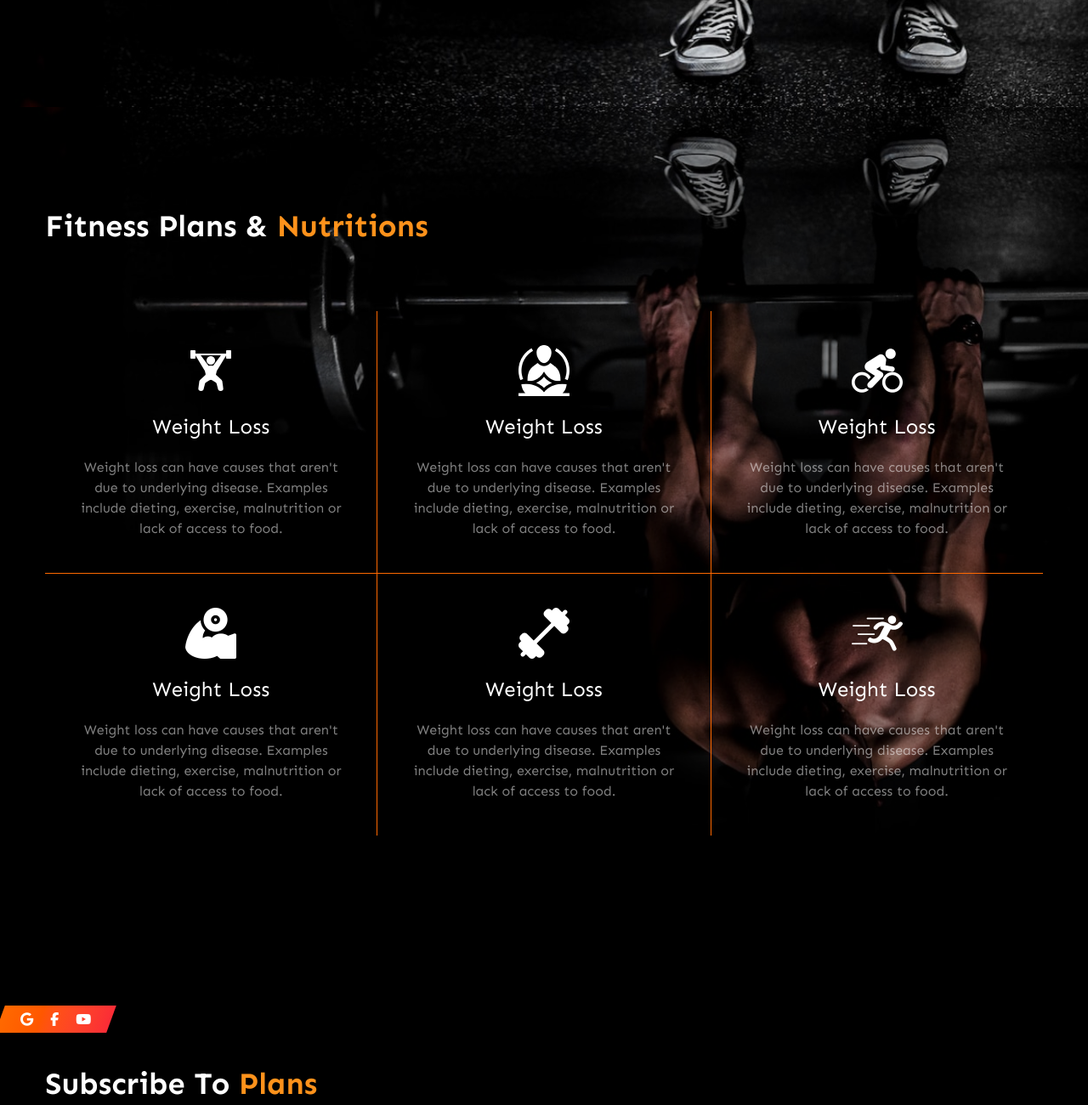
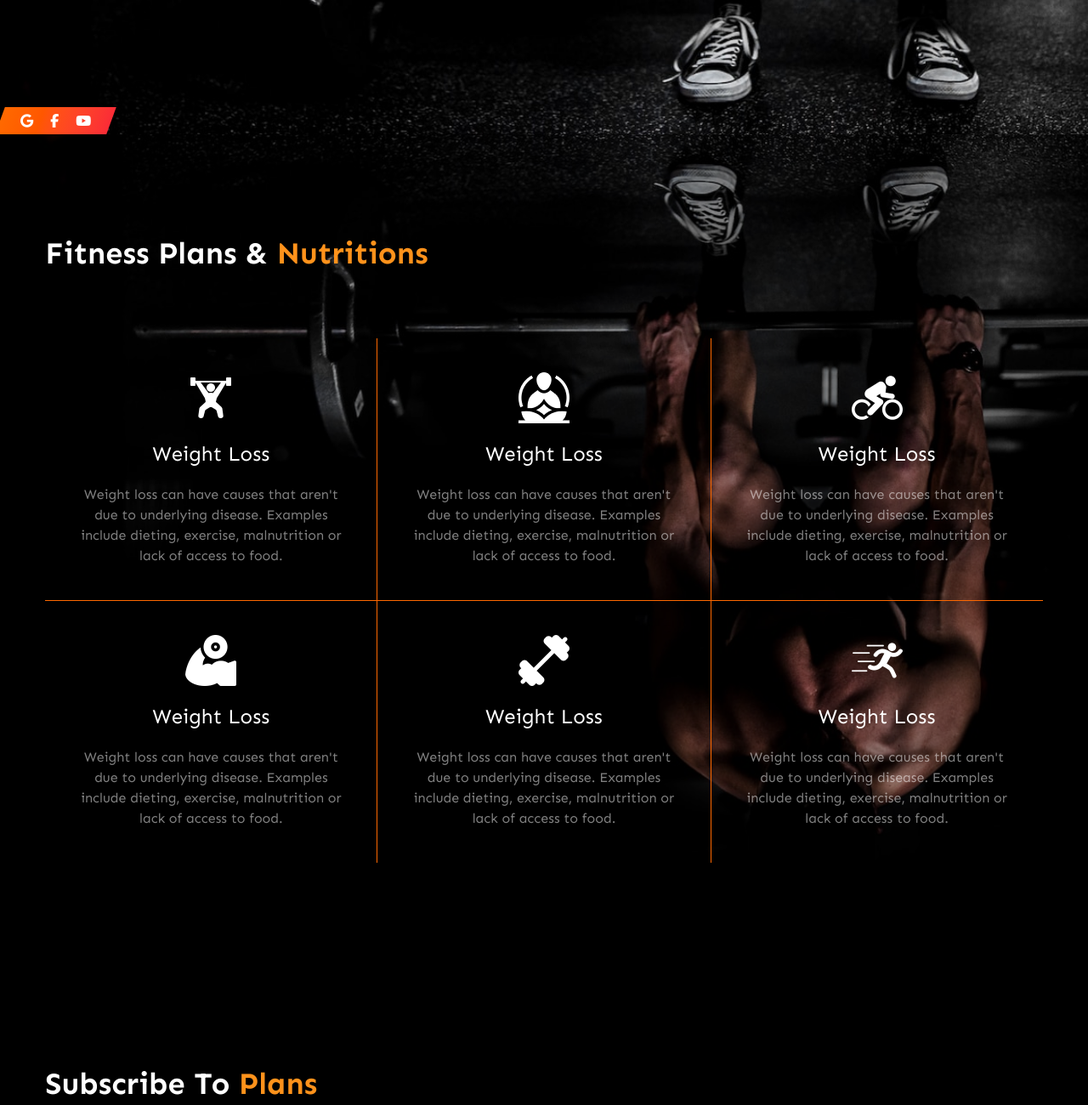
Before and after one commit to shaoynhassan/Body-Shape-Website, a plain HTML site: page index.html in a window 1280 px wide. Shown: the part 980-2280 px from the top of the page at 85% size. Drawn offline with nearby package versions, Linux system fonts and the light colour scheme.

Commit message:
Margin Padding Issue Solved

```diff
--- a/index.html
+++ b/index.html
@@ -21,7 +21,7 @@
 
 </head>
 <body>
-    <header  class="bg-[url('images/banner.png')] bg-cover bg-center lg:bg-top bg-no-repeat min-h-20 lg:min-h-screen lg:pb-160">
+    <header  class="bg-[url('images/banner.png')] bg-cover bg-center lg:bg-top bg-no-repeat min-h-20 lg:min-h-screen lg:pb-">
         <div class="lg:grid lg:grid-cols-2 p-3 items-center justify-between w-11/12 mx-auto">
             <div class="flex justify-center lg:justify-start gap-2 items-center">
                 <img class="w-7 h-5" src="images/logo_left.png" alt="">
@@ -49,7 +49,15 @@
                 <button class="flex border-1 border-solid border-orange-500 px-5 py-2 gap-2 hover:text-blue-700 hover:bg-orange-600"><img src="images/play botton.png" alt="" class="w-6 h-6">Watch Reviews</button>
             </div>
         </div>
+         <div class="flex items-end gap-5 px-6 lg:mt-160 py-2 bg-gradient-to-r from-orange-500 to-red-500 text-white w-fit skew-x-[-20deg]">
+            <div class="flex place-items-end gap-5 skew-x-[20deg] ">
+                <i class="fab fa-google"></i>
+                <i class="fab fa-facebook-f"></i>
+                <i class="fab fa-youtube"></i>
+            </div>
+        </div>
     </header>
+
     <main>
         <div class="relative lg:min-h-screen  bg-cover bg-center overflow-hidden py-10 lg:pb-50">
                 <div class="absolute inset-0 min-h-20 scale-x-[-1]  bg-black/40 bg-[url('images/roated_banner.png')] bg-cover bg-center lg:bg-top bg-no-repeat">
@@ -99,13 +107,7 @@
                     </div>
                 </div>
         </div>
-        <div class="flex items-center gap-5 px-6 py-2 bg-gradient-to-r from-orange-500 to-red-500 text-white w-fit skew-x-[-20deg]">
-            <div class="flex items-center gap-5 skew-x-[20deg]">
-                <i class="fab fa-google"></i>
-                <i class="fab fa-facebook-f"></i>
-                <i class="fab fa-youtube"></i>
-            </div>
-        </div>
+
         <section>
             <div class="w-11/12 mx-auto text-center lg:text-left mt-10">
                 <h1 class="text-3xl lg:text-4xl font-bold">Subscribe To <span class="text-[#FF921B]">Plans</span></h1>
```
